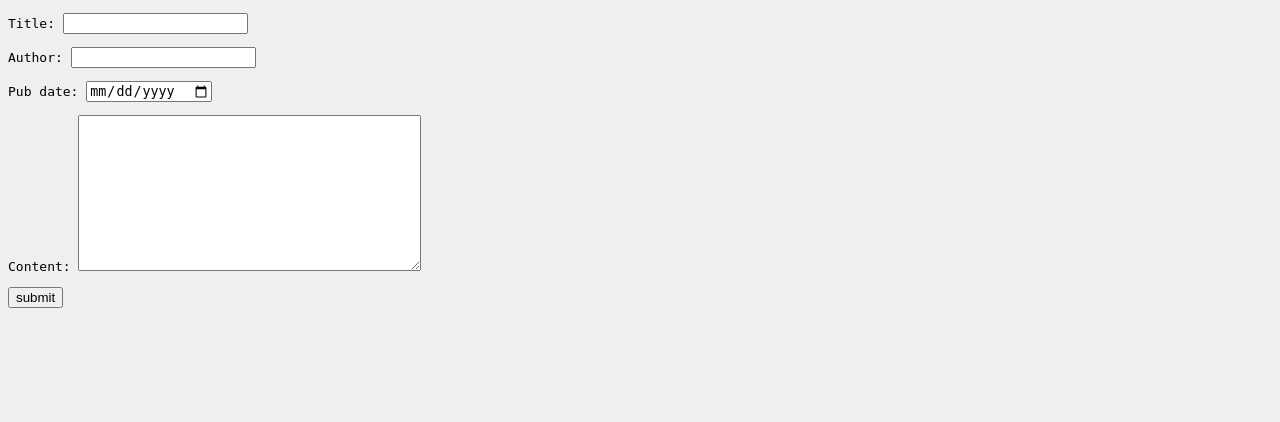
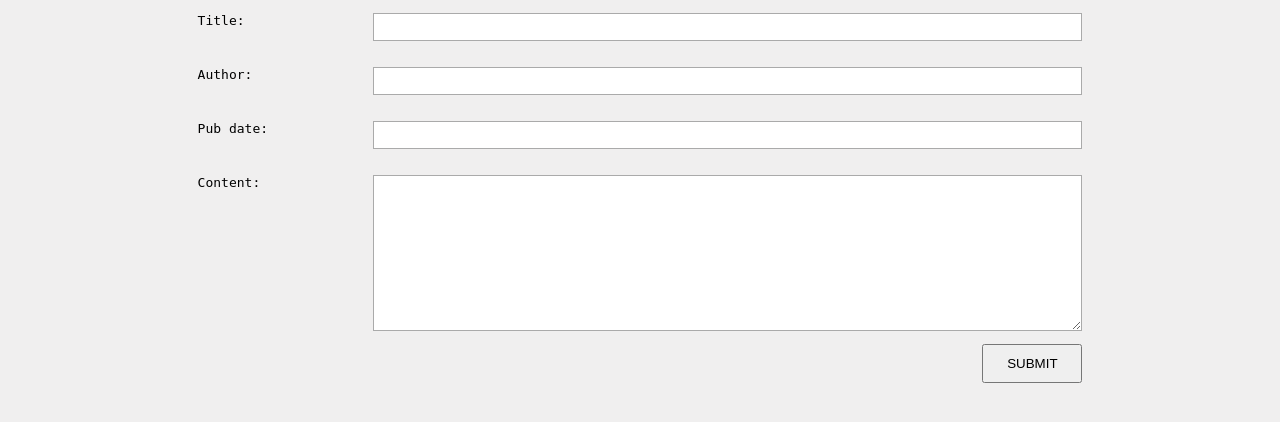
Before and after one commit to chubby-panda/shecodesnews, a Django app: page /news/add-story/ in a window 1280 px wide. Shown: the part 87-509 px from the top of the page. Run offline with Django 3.2, Linux system fonts and the light colour scheme; some web fonts are replaced.

Commit message:
Ordered stories by date; styled form

```diff
--- a/she_codes_news/news/forms.py
+++ b/she_codes_news/news/forms.py
@@ -14,5 +14,39 @@ class StoryForm(ModelForm):
                     'placeholder': 'Select a date',
                     'type': 'date'
                 }
-            )
+            ),
+            'title': forms.TextInput (
+                attrs={
+                    'class' : 'form-title'
+                }
+            ),
+            'author': forms.TextInput (
+                attrs={
+                    'class' : 'form-author'
+                }
+            ),
+            'pub_date': forms.TextInput (
+                attrs={
+                    'class' : 'form-pub_date'
+                }
+            ),
+            'content': forms.Textarea (
+                attrs={
+                    'class' : 'form-content'
+                }
+            ),
         }
+
+            # 'category': forms.ChoiceField (
+            #     choices = [
+            #         ('review', 'Review'),
+            #         ('lifestyle', 'Lifestyle'),
+            #         ('domestic', 'Domestic News'),
+            #         ('international', 'International News')
+            #     ],
+            #     attrs = {
+            #         'class': 'form-control',
+            #         'placeholder': 'Select a category',
+            #         'type': 'select',
+            #     }
+            # )
--- a/she_codes_news/news/models.py
+++ b/she_codes_news/news/models.py
@@ -6,3 +6,6 @@ class NewsStory(models.Model):
     author = models.CharField(max_length=200)
     pub_date = models.DateTimeField()
     content = models.TextField()
+
+    def __str__(self):
+        return NewsStory.title
--- a/she_codes_news/news/static/news/styles.css
+++ b/she_codes_news/news/static/news/styles.css
@@ -84,3 +84,44 @@
     margin: 0 0 10px 10px;
     width: 50%;
 }
+
+form {
+    display: flex;
+    flex-direction: column;
+    max-width: 70%;
+    margin: auto;
+}
+
+form p {
+    display: flex;
+}
+
+form p label {
+    flex-basis: 20%;
+}
+
+form p input {
+    height: 1.5rem;
+}
+
+form p input, form p textarea {
+    flex-basis: 80%;
+    outline: none;
+    border: 1.5px #aaa solid;
+}
+
+form p input:focus, form p textarea:focus {
+    border: 1.5px rgb(18, 199, 190) solid;
+}
+
+form input[type=submit] {
+    width: 100px;
+    align-self: flex-end;
+    padding: 10px;
+}
+
+form input[type=submit]:hover {
+    background-color: rgb(18, 199, 190);
+    border-color: rgb(18, 199, 190);
+    box-shadow: none;
+}
--- a/she_codes_news/news/templates/news/createStory.html
+++ b/she_codes_news/news/templates/news/createStory.html
@@ -1,10 +1,15 @@
 {% extends 'base.html' %}
+{% load static %}
+
+{% block stylesheets %}
+<link rel="stylesheet" type="text/css" href="{% static 'news/styles.css' %}">
+{% endblock %}
 
 {% block content %}
-<form action="" method="post">
+<form id="form-container" action="" method="post">
     {% csrf_token %}
     <!-- This renders the form vv -->
     {{ form.as_p }}
-    <input type="submit" value="submit">
+    <input type="submit" value="SUBMIT">
 </form>
 {% endblock %}
--- a/she_codes_news/news/templates/news/index.html
+++ b/she_codes_news/news/templates/news/index.html
@@ -22,6 +22,8 @@
         {% endif %}
     </div>
 
+    <h2>All News Stories</h2>
+
     <div id="all-stories">
         {% if latest_stories %}
             {% for story in all_stories %}
--- a/she_codes_news/news/views.py
+++ b/she_codes_news/news/views.py
@@ -21,8 +21,8 @@ class IndexView(generic.ListView):
 
     def get_context_data(self, **kwargs):
         context = super().get_context_data(**kwargs)
-        context['latest_stories'] = NewsStory.objects.all()[:4]
-        context['all_stories'] = NewsStory.objects.all()
+        context['latest_stories'] = NewsStory.objects.all().order_by('-pub_date')[:4]
+        context['all_stories'] = NewsStory.objects.all().order_by('-pub_date')
         return context
 
 
```
